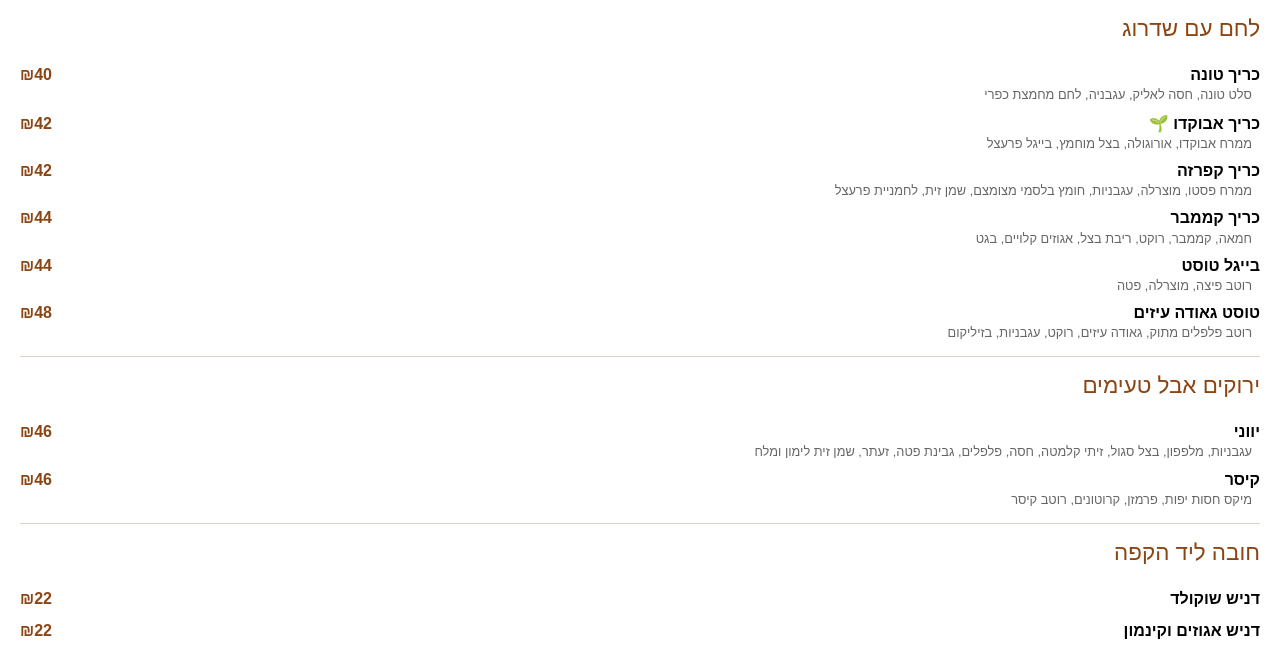
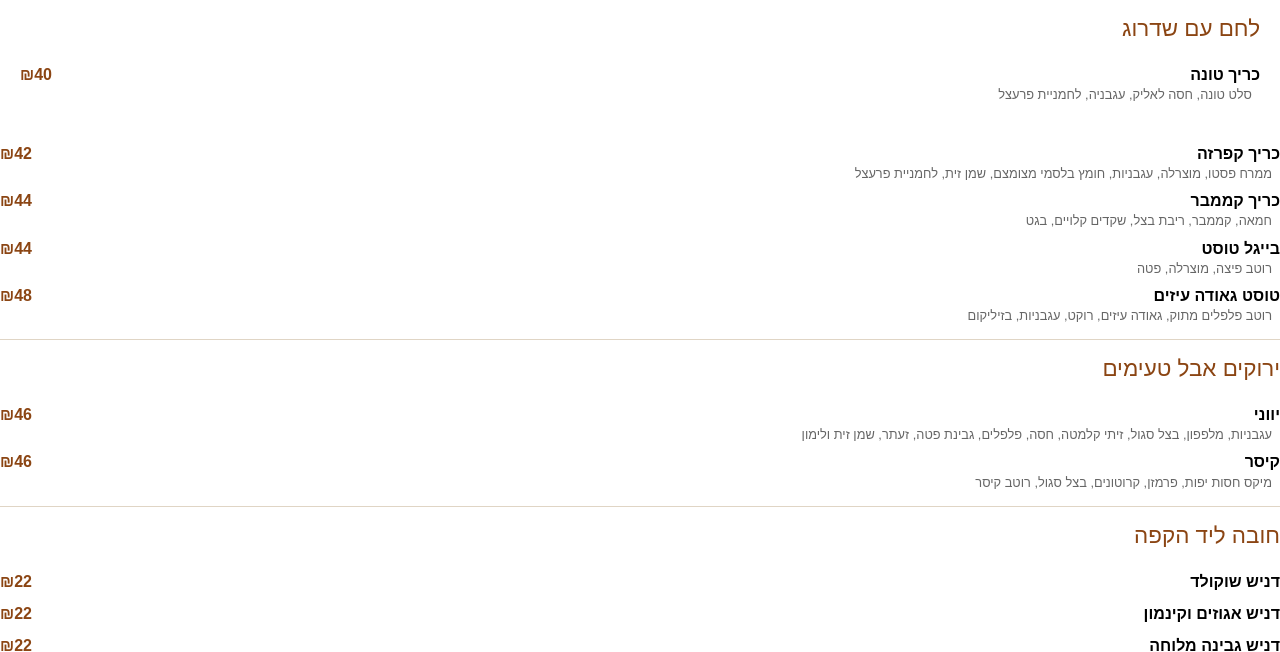
Before and after one commit to ido-leybo/cafe_pausa_menu, a website: page index.html in a window 1280 px wide. Shown: the part 578-1230 px from the top of the page. Drawn offline with Linux system fonts and the light colour scheme.

Commit message:
add changes

```diff
--- a/index.html
+++ b/index.html
@@ -24,16 +24,16 @@
         <div class="item">
           <div>
             <div class="item-name">כריך טונה</div>
-            <div class="item-description">סלט טונה, חסה לאליק, עגבניה, לחם מחמצת כפרי</div>
+            <div class="item-description">סלט טונה, חסה לאליק, עגבניה, לחמניית פרעצל</div>
           </div>
           <div class="price">₪40</div>
         </div>
-        <div class="item">
+        <!-- <div class="item">
           <div>
             <div class="item-name">כריך אבוקדו 🌱</div>
             <div class="item-description">ממרח אבוקדו, אורוגולה, בצל מוחמץ, בייגל פרעצל</div>
           </div>
-          <div class="price">₪42</div>
+          <div class="price">₪42</div> -->
         </div>
         <div class="item">
           <div>
@@ -45,7 +45,7 @@
         <div class="item">
           <div>
             <div class="item-name">כריך קממבר</div>
-            <div class="item-description">חמאה, קממבר, רוקט, ריבת בצל, אגוזים קלויים, בגט</div>
+            <div class="item-description">חמאה, קממבר, ריבת בצל, שקדים קלויים, בגט</div>
           </div>
           <div class="price">₪44</div>
         </div>
@@ -70,14 +70,14 @@
         <div class="item">
           <div>
             <div class="item-name">יווני</div>
-            <div class="item-description">עגבניות, מלפפון, בצל סגול, זיתי קלמטה, חסה, פלפלים, גבינת פטה, זעתר, שמן זית לימון ומלח</div>
+            <div class="item-description">עגבניות, מלפפון, בצל סגול, זיתי קלמטה, חסה, פלפלים, גבינת פטה, זעתר, שמן זית ולימון</div>
           </div>
           <div class="price">₪46</div>
         </div>
         <div class="item">
           <div>
             <div class="item-name">קיסר</div>
-            <div class="item-description">מיקס חסות יפות, פרמזן, קרוטונים, רוטב קיסר</div>
+            <div class="item-description">מיקס חסות יפות, פרמזן, קרוטונים, בצל סגול, רוטב קיסר</div>
           </div>
           <div class="price">₪46</div>
         </div>
```
